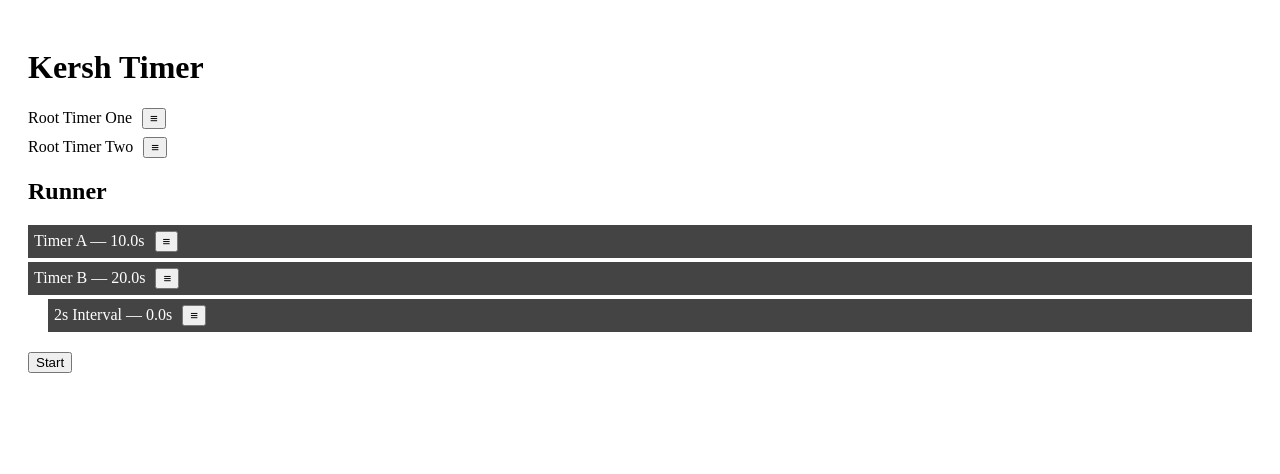
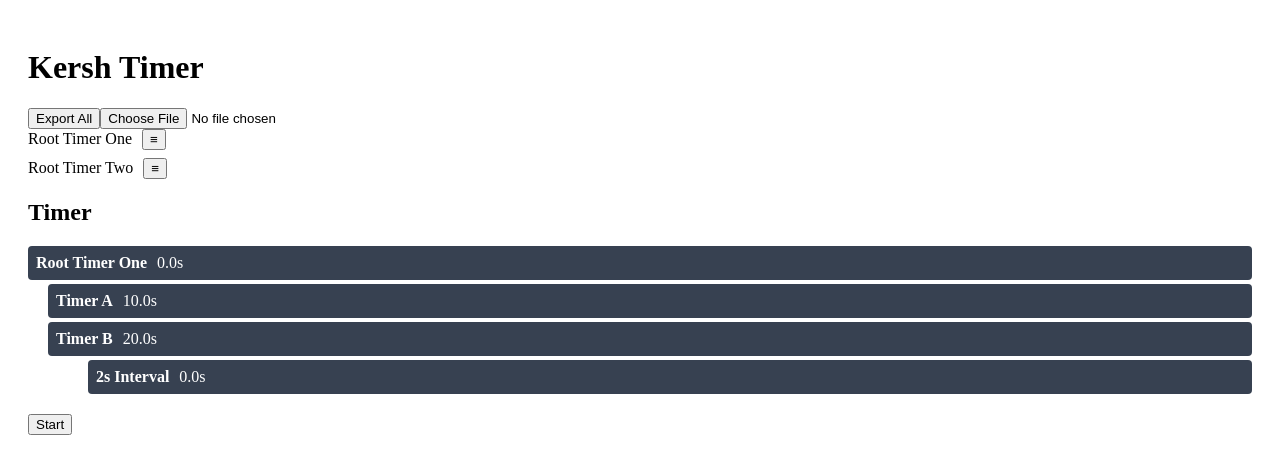
Before and after one commit to Richard-Kershner/kersh_timer_wap, a React (Vite) app: page / in a window 1280 px wide. Both pictures are taken after a click on the element "Root Timer One". Shown: the top 474 px of the page. Built offline with nearby package versions, Linux system fonts and the light colour scheme.

Commit message:
Step 12 A (incomplete update) Root now displays (previous code skipped it) Children display nested Countdown updates every 100ms Active node visually highlighted
Buttons switch correctly
No mutation-based React freeze
Compatible with future skin system (renderNode abstraction point)

```diff
--- /dev/null
+++ b/src/audio/SoundRegistry.ts
@@ -0,0 +1,22 @@
+/*
+===============================================================================
+FILE: src/audio/SoundRegistry.ts
+
+Central registry of available sounds.
+
+IMPORTANT:
+When adding a file under public/sounds/,
+add the filename here.
+
+Example:
+public/sounds/newAlarm.wav
+→ add 'newAlarm.wav' below.
+===============================================================================
+*/
+
+export const AVAILABLE_SOUNDS: string[] = [
+  'beep.mp3',
+  'alert.wav',
+  'neptune-solo-07-tibetan-singing-bowl.wav',
+  // Add new sounds here
+];
--- a/src/components/TimerEditor.tsx
+++ b/src/components/TimerEditor.tsx
@@ -16,6 +16,7 @@ Step 11:
 
 import { useState } from 'react';
 import { TimerConfig } from '../models/TimerTypes';
+import { AVAILABLE_SOUNDS } from '../audio/SoundRegistry';
 
 interface Props {
   config: TimerConfig;
@@ -84,13 +85,26 @@ export function TimerEditor({ config, onSave, onDelete, onCancel }: Props) {
       <label>Sound</label>
       <select
         value={local.sound || ''}
-        onChange={(e) => updateField('sound', e.target.value)}
+        onChange={(e) => setLocal({ ...local, sound: e.target.value })}
       >
         <option value="">None</option>
-        <option value="beep.mp3">Beep</option>
-        <option value="chime.mp3">Chime</option>
-        <option value="alert.mp3">Alert (New)</option>
+        {AVAILABLE_SOUNDS.map((file) => (
+          <option key={file} value={file}>
+            {file}
+          </option>
+        ))}
       </select>
+
+      <button
+        onClick={() => {
+          if (!local.sound) return;
+          const audio = new Audio(`/sounds/${local.sound}`);
+          audio.currentTime = 0;
+          audio.play();
+        }}
+      >
+        Preview
+      </button>
 
       <h3>Sub Timers</h3>
 
--- a/src/components/TimerManager.tsx
+++ b/src/components/TimerManager.tsx
@@ -2,20 +2,23 @@
 ===============================================================================
 FILE: src/components/TimerManager.tsx
 
-Step 11 Responsibilities:
+Step 12 Responsibilities:
 - Own all timer trees
 - Full-window edit mode
 - Clone default timers on edit
 - Handle save / delete
-- Enable sub-timer editing
+- Drag reorder timers
+- JSON import/export (all timers)
+- Persist ordering
 ===============================================================================
 */
 
-import { useState } from 'react';
-import { TimerConfig } from '../models/TimerTypes';
+import { useEffect, useState } from 'react';
+import { TimerConfig, TimerState } from '../models/TimerTypes';
 import { TimerNode } from '../timers/TimerNode';
 import { TimerRunner } from './TimerRunner';
 import { TimerEditor } from './TimerEditor';
+import { PersistenceService } from '../services/PersistenceService';
 
 interface Props {
   defaultRoots: TimerNode[];
@@ -34,30 +37,65 @@ function cloneConfig(config: TimerConfig): TimerConfig {
   return JSON.parse(JSON.stringify(config));
 }
 
+/* Move array element */
+function moveItem<T>(arr: T[], from: number, to: number): T[] {
+  const updated = [...arr];
+  const [item] = updated.splice(from, 1);
+  updated.splice(to, 0, item);
+  return updated;
+}
+
 export function TimerManager({ defaultRoots }: Props) {
-  const [timers, setTimers] = useState<TimerConfig[]>(
-    defaultRoots.map((r) => ({
-      ...serializeNode(r),
-      isDefault: true,
-    })),
-  );
-
+  const [timers, setTimers] = useState<TimerConfig[]>([]);
   const [selected, setSelected] = useState<TimerConfig | null>(null);
   const [editing, setEditing] = useState<TimerConfig | null>(null);
+
+  /* Initial Load */
+  useEffect(() => {
+    async function load() {
+      const stored = await PersistenceService.loadAllTimers();
+
+      if (stored.length > 0) {
+        setTimers(stored.map((s) => s.config));
+      } else {
+        /* Use defaults if nothing persisted */
+        setTimers(
+          defaultRoots.map((r) => ({
+            ...serializeNode(r),
+            isDefault: true,
+          })),
+        );
+      }
+    }
+
+    load();
+  }, [defaultRoots]);
 
   /* Build runtime tree */
   function buildNode(config: TimerConfig): TimerNode {
     const node = new TimerNode(config);
-    config.children?.forEach((c) => node.addChild(buildNode(c)));
+    config.children?.forEach((c: TimerConfig) => node.addChild(buildNode(c)));
     return node;
   }
 
+  /* Persist all timers */
+  async function persistAll(configs: TimerConfig[]) {
+    for (const cfg of configs) {
+      const runtimeNode = buildNode(cfg);
+
+      await PersistenceService.saveTimer(
+        cfg,
+        runtimeNode.state
+      );
+    }
+  }
+
   /* Save edit */
-  function handleSave(updated: TimerConfig) {
+  async function handleSave(updated: TimerConfig) {
     let newTimers = [...timers];
 
     if (updated.isDefault) {
-      /* Clone default timer instead of modifying */
+      /* Clone default instead of modifying */
       const clone = cloneConfig(updated);
       clone.id = crypto.randomUUID();
       clone.isDefault = false;
@@ -67,12 +105,18 @@ export function TimerManager({ defaultRoots }: Props) {
     }
 
     setTimers(newTimers);
+    await persistAll(newTimers);
     setEditing(null);
   }
 
   /* Delete */
-  function handleDelete(id: string) {
-    setTimers(timers.filter((t) => t.id !== id));
+  async function handleDelete(id: string) {
+    const filtered = timers.filter((t) => t.id !== id);
+    setTimers(filtered);
+
+    await PersistenceService.deleteTimer(id);
+    await persistAll(filtered);
+
     setEditing(null);
   }
 
@@ -82,8 +126,57 @@ export function TimerManager({ defaultRoots }: Props) {
       <div style={{ padding: 20 }}>
         <h1>Kersh Timer</h1>
 
-        {timers.map((t) => (
-          <div key={t.id} style={{ marginBottom: 8 }}>
+        {/* JSON EXPORT */}
+        <button
+          onClick={() => {
+            const blob = new Blob([JSON.stringify(timers, null, 2)], {
+              type: 'application/json',
+            });
+            const url = URL.createObjectURL(blob);
+            const a = document.createElement('a');
+            a.href = url;
+            a.download = 'timers.json';
+            a.click();
+          }}
+        >
+          Export All
+        </button>
+
+        {/* JSON IMPORT */}
+        <input
+          type="file"
+          accept="application/json"
+          onChange={(e) => {
+            const file = e.target.files?.[0];
+            if (!file) return;
+
+            const reader = new FileReader();
+            reader.onload = async () => {
+              const parsed: TimerConfig[] = JSON.parse(reader.result as string);
+              setTimers(parsed);
+              await persistAll(parsed);
+            };
+            reader.readAsText(file);
+          }}
+        />
+
+        {/* TIMER LIST */}
+        {timers.map((t, index) => (
+          <div
+            key={t.id}
+            draggable
+            onDragStart={(e) =>
+              e.dataTransfer.setData('index', index.toString())
+            }
+            onDragOver={(e) => e.preventDefault()}
+            onDrop={async (e) => {
+              const from = Number(e.dataTransfer.getData('index'));
+              const reordered = moveItem(timers, from, index);
+              setTimers(reordered);
+              await persistAll(reordered);
+            }}
+            style={{ marginBottom: 8 }}
+          >
             <span
               style={{ cursor: 'pointer', marginRight: 10 }}
               onClick={() => setSelected(t)}
@@ -100,7 +193,7 @@ export function TimerManager({ defaultRoots }: Props) {
     );
   }
 
-  /* EDIT WINDOW (Full Window Replacement) */
+  /* EDIT WINDOW */
   return (
     <TimerEditor
       config={editing}
--- a/src/components/TimerRunner.tsx
+++ b/src/components/TimerRunner.tsx
@@ -24,15 +24,17 @@ export function TimerRunner({ root }: Props) {
       <div key={node.config.id} style={{ marginLeft: depth * 20 }}>
         <div
           style={{
-            padding: 6,
-            background: isActive ? '#222' : '#444',
+            padding: 8,
+            marginBottom: 4,
+            background: isActive ? '#1f2937' : '#374151',
             color: 'white',
-            marginBottom: 4,
+            borderRadius: 4,
           }}
         >
-          {node.config.name} — {format(remaining)}
-          <button style={{ marginLeft: 10 }}>≡</button>
+          <strong>{node.config.name}</strong>
+          <span style={{ marginLeft: 10 }}>{format(remaining)}</span>
         </div>
+
         {node
           .getExecutableChildren()
           .map((child) => renderNode(child, depth + 1))}
@@ -41,21 +43,25 @@ export function TimerRunner({ root }: Props) {
   };
 
   return (
-    <div>
-      <h2>Runner</h2>
+    <div style={{ marginTop: 20 }}>
+      <h2>Timer</h2>
 
-      {root.getExecutableChildren().map((node) => renderNode(node))}
+      {/* Root must render itself */}
+      {renderNode(root)}
 
       <div style={{ marginTop: 20 }}>
         {runtimeState === TimerState.IDLE && (
           <button onClick={() => start(root)}>Start</button>
         )}
+
         {runtimeState === TimerState.RUNNING && (
           <button onClick={pause}>Pause</button>
         )}
+
         {runtimeState === TimerState.PAUSED && (
           <button onClick={resume}>Resume</button>
         )}
+
         {runtimeState === TimerState.COMPLETED && (
           <button onClick={reset}>Reset</button>
         )}
--- a/src/hooks/useTimerEngine.ts
+++ b/src/hooks/useTimerEngine.ts
@@ -6,12 +6,13 @@ import { TimerState } from '../models/TimerTypes';
 export function useTimerEngine() {
   const schedulerRef = useRef(new TimerScheduler());
   const [runtimeState, setRuntimeState] = useState<TimerState>(TimerState.IDLE);
-  const [, forceUpdate] = useState(0);
+  const [, setTick] = useState(0);
 
   useEffect(() => {
     const id = setInterval(() => {
-      setRuntimeState(schedulerRef.current.getRuntimeState());
-      forceUpdate((n) => n + 1);
+      const state = schedulerRef.current.getRuntimeState();
+      setRuntimeState(state);
+      setTick((n) => n + 1); // force repaint
     }, 100);
 
     return () => clearInterval(id);
```
Also changed, not shown: src/components/TimerGraph.tsx (added, +19 -0 lines), src/models/TimerTypes.ts (+9 -0 lines), 1 other file (tests, documents, lock files or other folders).
